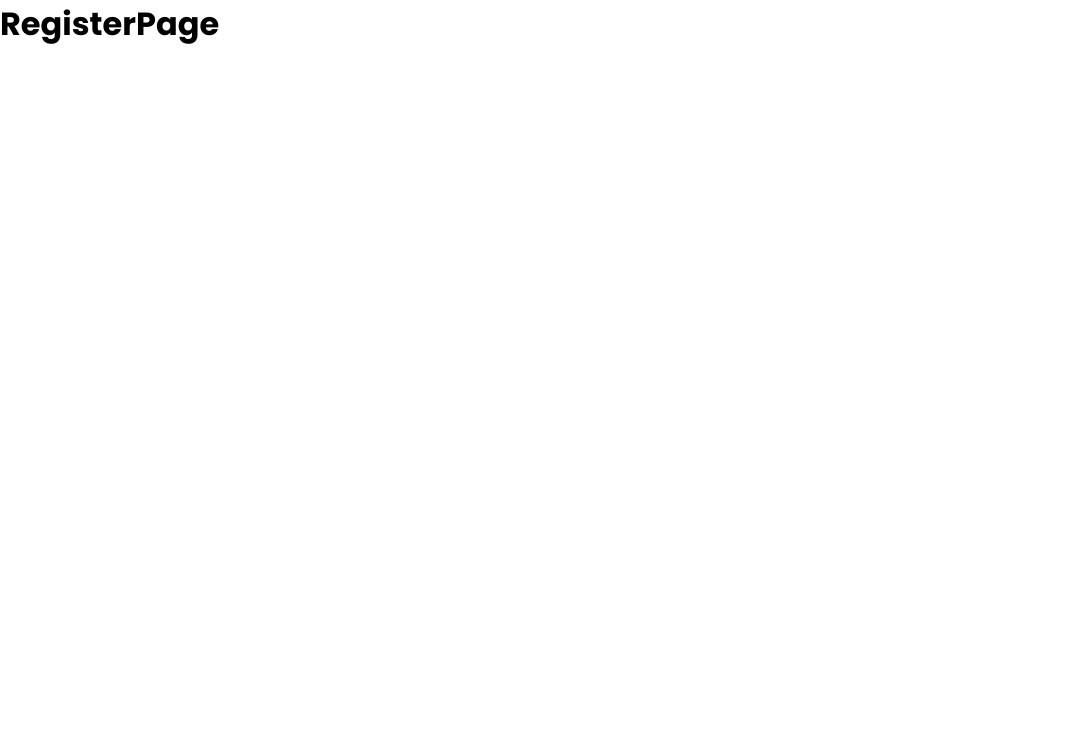
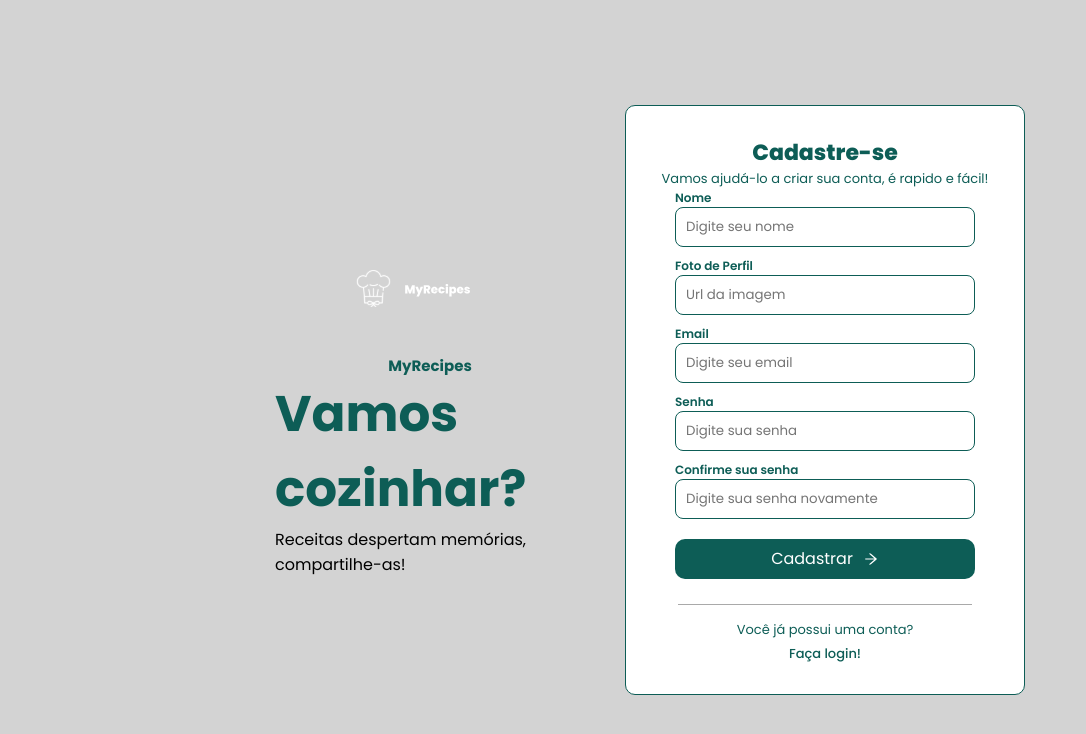
Before and after one commit to turma4-projeto-front-end-m3/grupo-4-projeto-front-end, a React (Vite) app: page /registerPage in a window 1280 px wide. Shown: the top 734 px of the page, without its empty margins (0-1086 px from the left). Built offline with nearby package versions, Linux system fonts and the light colour scheme.

Commit message:
feat: create RegisterPage

```diff
--- a/src/pages/HomePage/index.tsx
+++ b/src/pages/HomePage/index.tsx
@@ -1,4 +1,4 @@
-import { Header } from "../../components/Header/styles";
+import { Header } from "../../components/Header";
 export const HomePage = () => {
     return (
         <>
--- a/src/pages/RegisterPage/index.tsx
+++ b/src/pages/RegisterPage/index.tsx
@@ -1,7 +1,62 @@
+import { ContainerStyle, FormRegister, MainStyle } from "./styles"
+import { Link } from "react-router-dom";
+import Logo from "../../assets/logo.svg"
+import { AiOutlineArrowRight } from "react-icons/ai";
+
 export const RegisterPage = ( ) => {
     return (
-        <>
-        <h1>RegisterPage</h1>
-        </>
+        <MainStyle>
+            <ContainerStyle>
+                <div className="container2">
+                    <section className="sectionDir">
+
+                        <div className="letsCooking">
+                            <h2>Vamos cozinhar?</h2>
+                            <p>Receitas despertam memórias, compartilhe-as!</p>
+                            </div>
+
+                        <div className="divWelcome">
+                            <h2>Olá</h2>
+                            <h3>Bem vindo!</h3>
+                        </div>
+
+                        <div className="divLogo">
+                            <img src={Logo} alt="Logo Marca" />
+                            <h1>MyRecipes</h1>
+                        </div>
+
+                    </section>
+
+                    <section className="sectionFormRegister">
+                        <h2>Cadastre-se</h2>
+                        <p>Vamos ajudá-lo a criar sua conta, é rapido e fácil!</p>
+
+                        <FormRegister>
+                            <label>Nome</label>
+                            <input type="text" placeholder="Digite seu nome" />
+
+                            <label>Foto de Perfil</label>
+                            <input type="text" placeholder="Url da imagem" />
+
+                            <label>Email</label>
+                            <input type="email" placeholder="Digite seu email" />
+
+                            <label>Senha</label>
+                            <input type="password" placeholder="Digite sua senha" />
+
+                            <label>Confirme sua senha</label>
+                            <input type="password" placeholder="Digite sua senha novamente" />
+
+                            <Link to="/homePage" className="btnRegister">Cadastrar <AiOutlineArrowRight/> </Link>
+                        </FormRegister>
+
+                        <div className="divLogin">
+                            <p>Você já possui uma conta?</p>
+                            <Link to="/loginPage">Faça login!</Link>
+                        </div>
+                     </section>
+                </div>
+            </ContainerStyle>
+        </MainStyle>
     )
 }
--- a/src/pages/RegisterPage/styles.ts
+++ b/src/pages/RegisterPage/styles.ts
@@ -1 +1,217 @@
 import styled from "styled-components";
+
+
+export const ContainerStyle = styled.div`
+    width: 100%;
+    max-width: 1200px;
+    padding: 1rem;
+    margin: 0 auto;
+
+    .container2 {
+        display: flex;
+        align-items: center;
+        flex-direction: column;
+        justify-content: center;
+    }
+
+    @media (min-width: 900px) {
+
+        .container2 {
+            flex-direction: row;
+            gap: 20px;
+        }
+
+    }
+`
+
+export const MainStyle = styled.main`
+    background-color: var(--light-gray);
+
+    width: 100vw;
+    height: 100vh;
+
+    display: flex;
+    align-items: center;
+    justify-content: center;
+
+
+    .sectionDir {
+        padding: 20px;
+        display: flex;
+        justify-content: space-between;
+        align-items: center;
+        gap: 100px;
+
+        width: 100%;
+        max-width: 350px;
+
+        .letsCooking{
+            display: none;
+
+            h2 {
+                font-size: 50px;
+            }
+        }
+    }
+
+    @media (min-width: 900px) {
+        .sectionDir {
+            flex-direction: column-reverse;
+            align-items: center;
+            justify-content: center;
+            gap: 0px;
+
+            .letsCooking{
+                display: flex;
+                flex-direction: column;
+                justify-content: center;
+
+                h2 {
+                    color: var(--secondary-color)
+                }
+            }
+
+            .divWelcome {
+                display: none;
+            }
+        }
+    }
+
+    .divWelcome {
+        display: flex;
+        flex-direction: column;
+
+        h2 {
+            color: var(--secondary-color);
+            font-weight: bold;
+        }
+
+        h3 {
+            color: var(--secondary-color);
+            font-weight: 400;
+        }
+    }
+
+    .divLogo {
+        display: flex;
+        flex-direction: column;
+        align-items: center;
+        justify-content: center;
+    }
+
+
+    .divLogo > img {
+        width: 50px;
+        height: 50px;
+    }
+
+    @media (min-width: 900px) {
+        .divLogo > img {
+            width: 150px;
+            height: 131px;
+    }
+    }
+
+    .divLogo > h1 {
+        font-size: 15px;
+        color: var(--secondary-color);
+    }
+
+
+    .sectionFormRegister {
+        display: flex;
+        flex-direction: column;
+        align-items: center;
+        justify-content: center;
+
+
+        @media (min-width: 900px) {
+            border: 1px solid var(--secondary-color);
+            background-color: #FFFF;
+            height: 590px;
+        }
+
+
+        border-radius: 10px;
+        padding: 15px;
+
+        width: 100%;
+        max-width: 400px;
+
+        h2 {
+            color: var(--secondary-color);
+            font-size: 22px;
+            font-weight: 800;
+        }
+
+        p {
+            color: var(--secondary-color);
+            font-weight: 400;
+            font-size: 13px;
+        }
+
+        .divLogin {
+            border-top: 1px solid var(--dark-gray);
+            margin-top: 25px;
+            width: 80%;
+
+             text-align: center;
+
+        p {
+            font-weight: 400;
+            font-size: 13px;
+            margin-top: 15px;
+        }
+
+        a {
+            text-decoration: none;
+            font-weight: 500;
+            font-size: 13px;
+            color: var(--secondary-color);
+        }
+    }
+    }
+`
+
+export const FormRegister = styled.form`
+    display: flex;
+    flex-direction: column;
+    width: 100%;
+    max-width: 300px;
+
+    label {
+        color: var(--secondary-color);
+        font-weight: 600;
+        font-size: 12px;
+    }
+
+    input {
+        margin-bottom: 10px;
+        width: 100%;
+        max-width: 310px;
+        height: 40px;
+        border-radius: 8px;
+        border: 1px solid var(--secondary-color);
+        padding: 10px;
+    }
+
+    a {
+        text-align: center;
+        text-decoration: none;
+    }
+
+    .btnRegister{
+        width: 100%;
+        height: 40px;
+        max-width: 310px;
+        display: flex;
+        gap: 10px;
+        align-items: center;
+        justify-content: center;
+        background-color: var(--secondary-color);
+        color: #FFFF;
+        margin-top: 10px ;
+        border-radius: 10px;
+    }
+
+`
```
